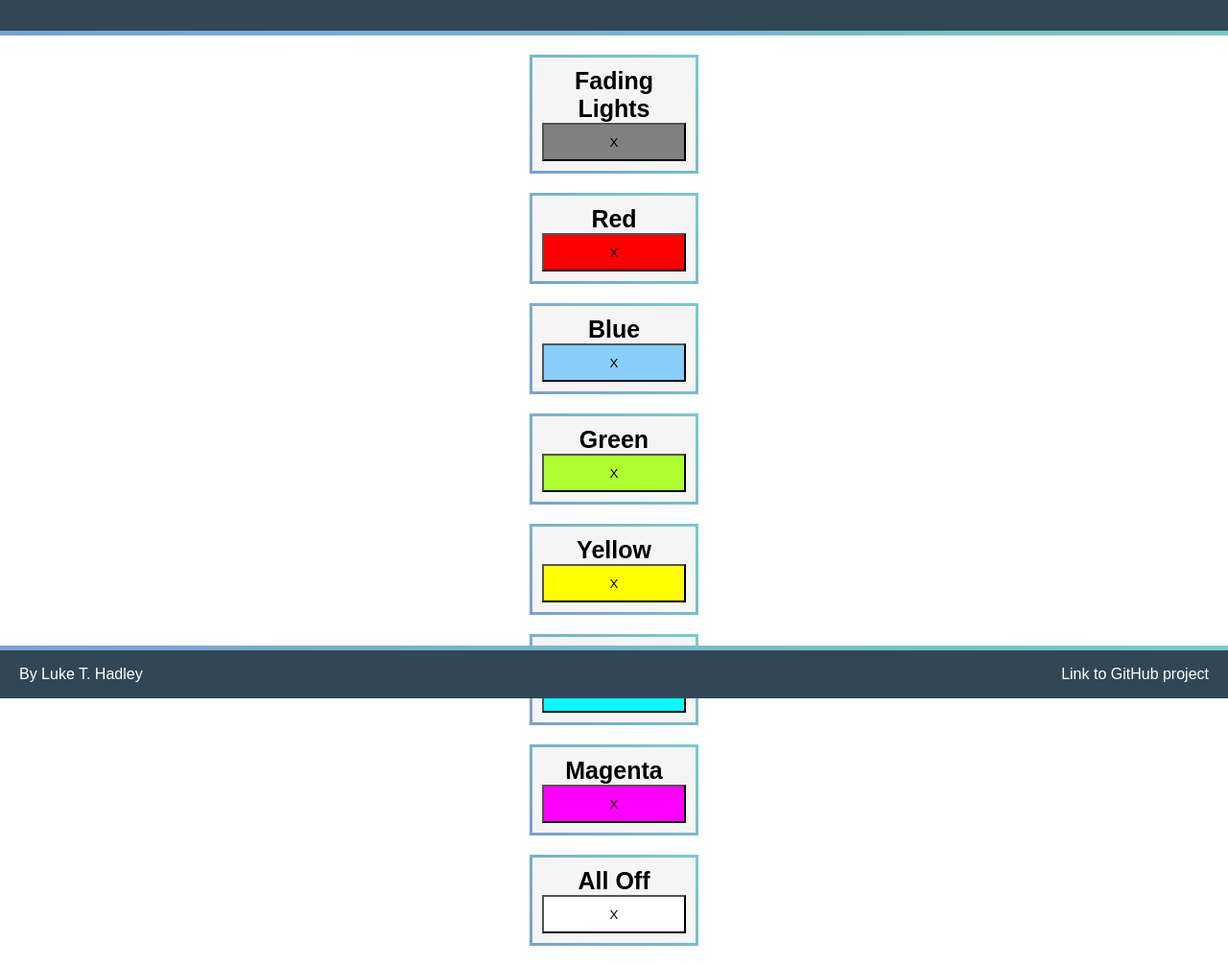
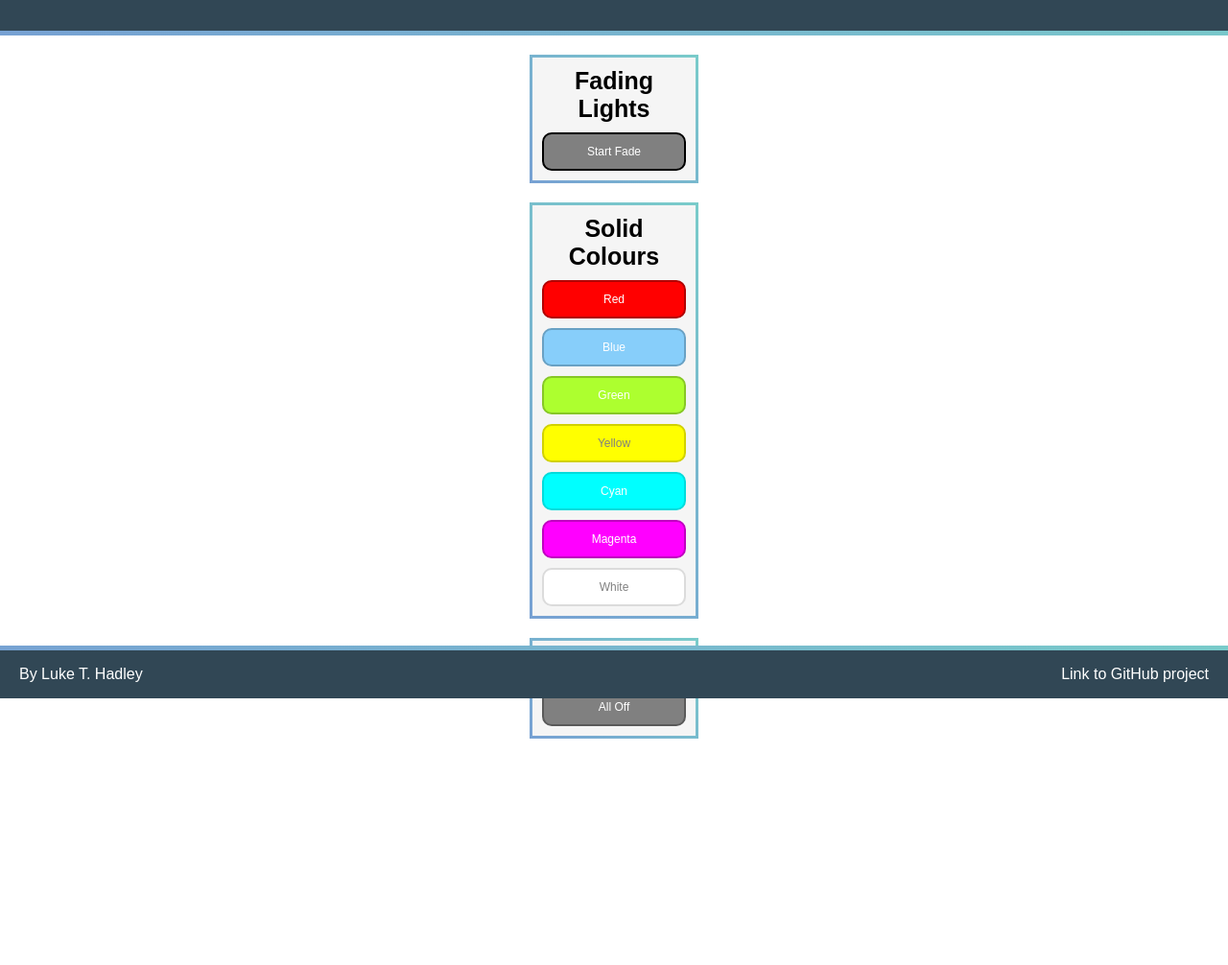
Before and after one commit to LukeTHadley/Raspberry-Pi-RGB-Strip-Remote, a website: page public/html/index.html in a window 1280 px wide. Shown: the part 72-1078 px from the top of the page at 96% size. After the commit the page ends 862 px from the top, so only its background shows below. Drawn offline with Linux system fonts and the light colour scheme.

Commit message:
Modified interface buttons

```diff
--- a/public/html/index.html
+++ b/public/html/index.html
@@ -2,80 +2,58 @@
 <html lang="en">
 
 <head>
-
     <title>Raspberry Pi RGB Strip Controller</title>
     <link rel="stylesheet" href="../stylesheets/styles.css">
-
 </head>
 
 <body>
-
     <script>
         function clickEvent(type) {
             var xhttp = new XMLHttpRequest();
-
-
             console.log(type);
-
             xhttp.open("GET", type, true);
-
             xhttp.send();
         }
     </script>
 
     <div class="header">
-
         <p id="title">Raspberry Pi LED Light Controller</p>
-
     </div>
-
 
     <div class="block">
         <div class="block-title">Fading Lights</div>
-        <button style="background-color: gray;" onclick="clickEvent('/fading')">X</button>
+        <div class="spacer"></div>
+        <button style="background-color: gray;" onclick="clickEvent('/fading')">Start Fade</button>
     </div>
 
     <div class="block">
-        <div class="block-title">Red</div>
-        <button style="background-color: red;" onclick="clickEvent('/red')">X</button>
+        <div class="block-title">Solid Colours</div>
+        <div class="spacer"></div>
+        <button style="background-color: red; border-color: rgb(177, 1, 1);" onclick="clickEvent('/red')">Red</button>
+        <div class="spacer"></div>
+        <button style="background-color: lightskyblue; border-color: rgb(105, 161, 196)" onclick="clickEvent('/blue')">Blue</button>
+        <div class="spacer"></div>
+        <button style="background-color: greenyellow; border-color: rgb(134, 199, 37)" onclick="clickEvent('/green')">Green</button>
+        <div class="spacer"></div>
+        <button id="yellow" style="color: grey; background-color: yellow; border-color: rgb(209, 209, 0)" onclick="clickEvent('/yellow')">Yellow</button>
+        <div class="spacer"></div>
+        <button id="cyan" style="background-color: cyan; border-color: rgb(1, 219, 219)" onclick="clickEvent('/cyan')">Cyan</button>
+        <div class="spacer"></div>
+        <button id="magenta" style="background-color: magenta; border-color: rgb(192, 0, 192)" onclick="clickEvent('/magenta')">Magenta</button>
+        <div class="spacer"></div>
+        <button id="white" style="color: grey; background-color: white; border-color: rgb(219, 219, 219)" onclick="clickEvent('/white')">White</button>
     </div>
 
     <div class="block">
-        <div class="block-title">Blue</div>
-        <button style="background-color: lightskyblue;" onclick="clickEvent('/blue')">X</button>
+        <div class="block-title">Lights Off</div>
+        <div class="spacer"></div>
+        <button id="allOff" style="background-color: grey; border-color: rgb(90, 90, 90);" onclick="clickEvent('/allOff')">All Off</button>
     </div>
-
-    <div class="block">
-        <div class="block-title">Green</div>
-        <button style="background-color: greenyellow;" onclick="clickEvent('/green')">X</button>
-    </div>
-
-    <div class="block">
-        <div class="block-title">Yellow</div>
-        <button id="yellow" style="background-color: yellow;" onclick="clickEvent('/yellow')">X</button>
-    </div>
-
-    <div class="block">
-        <div class="block-title">Cyan</div>
-        <button id="cyan" style="background-color: cyan;" onclick="clickEvent('/cyan')">X</button>
-    </div>
-
-    <div class="block">
-        <div class="block-title">Magenta</div>
-        <button id="magenta" style="background-color: magenta;" onclick="clickEvent('/magenta')">X</button>
-    </div>
-
-    <div class="block">
-        <div class="block-title">All Off</div>
-        <button id="allOff" style="background-color: white;" onclick="clickEvent('/allOff')">X</button>
-    </div>
-
-
 
     <div class="footer">
         <p class="footer-text-left">By Luke T. Hadley</p>
         <p class="footer-text-right">
-            <a href="https://github.com/LukeTHadley/Raspberry-Pi-LED-Remote">Link to GitHub project</a>
+            <a href="https://github.com/LukeTHadley/Raspberry-Pi-RGB-Strip-Remote">Link to GitHub project</a>
         </p>
     </div>
 
--- a/public/stylesheets/styles.css
+++ b/public/stylesheets/styles.css
@@ -115,8 +115,24 @@ a:hover {
     box-shadow: 3px 6px 18px 0px rgba(0, 0, 0, 0.2);
 }
 
+.spacer{
+    padding-bottom: 10px;
+}
+
 /* Button Style */
 button {
     width: 150px;
     height: 40px;
+    border-radius: 10px;
+    text-align: center;
+    margin: auto;
+    color: white;
+    font-size: 12px;
+
+
+    border-style: solid;
+
+
+
+
 }
```
